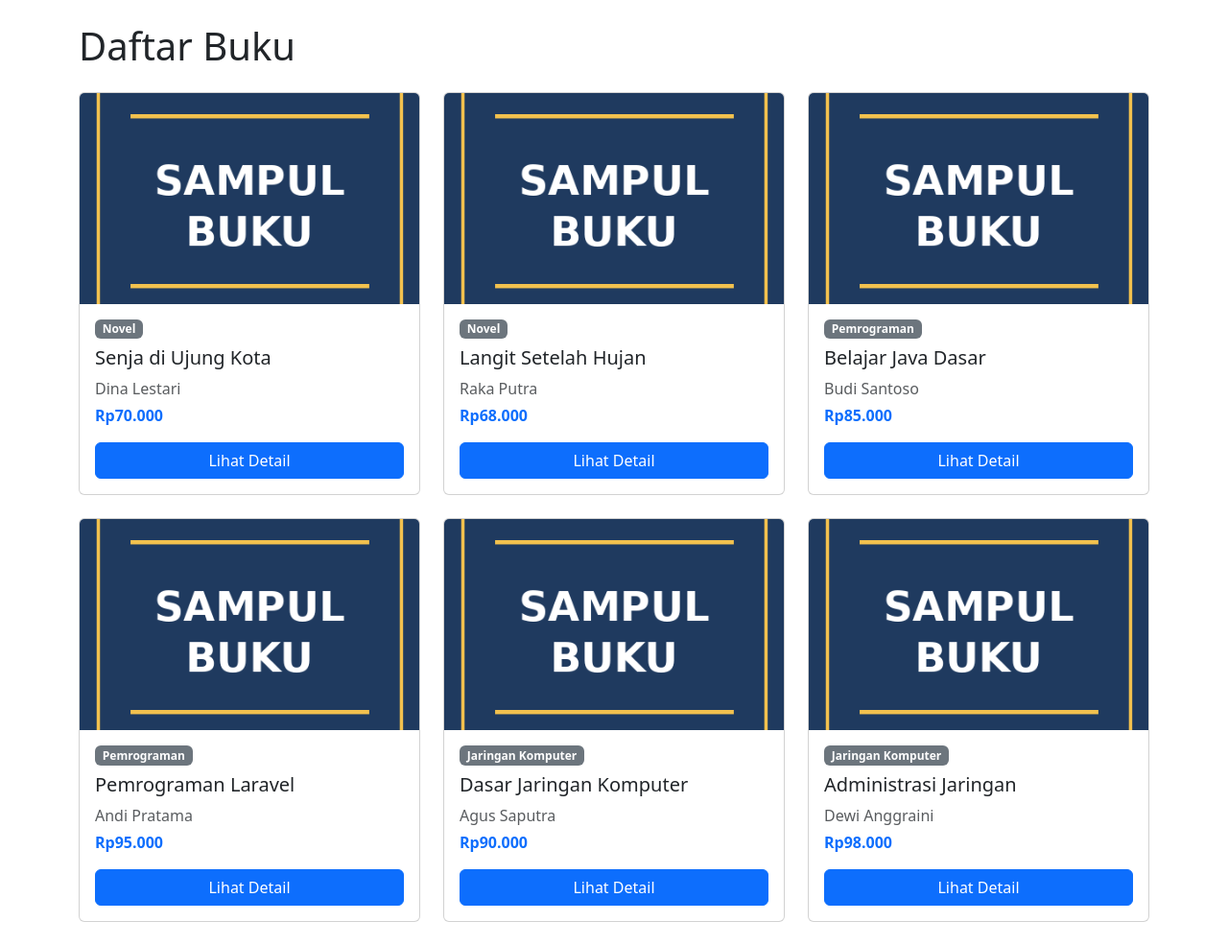
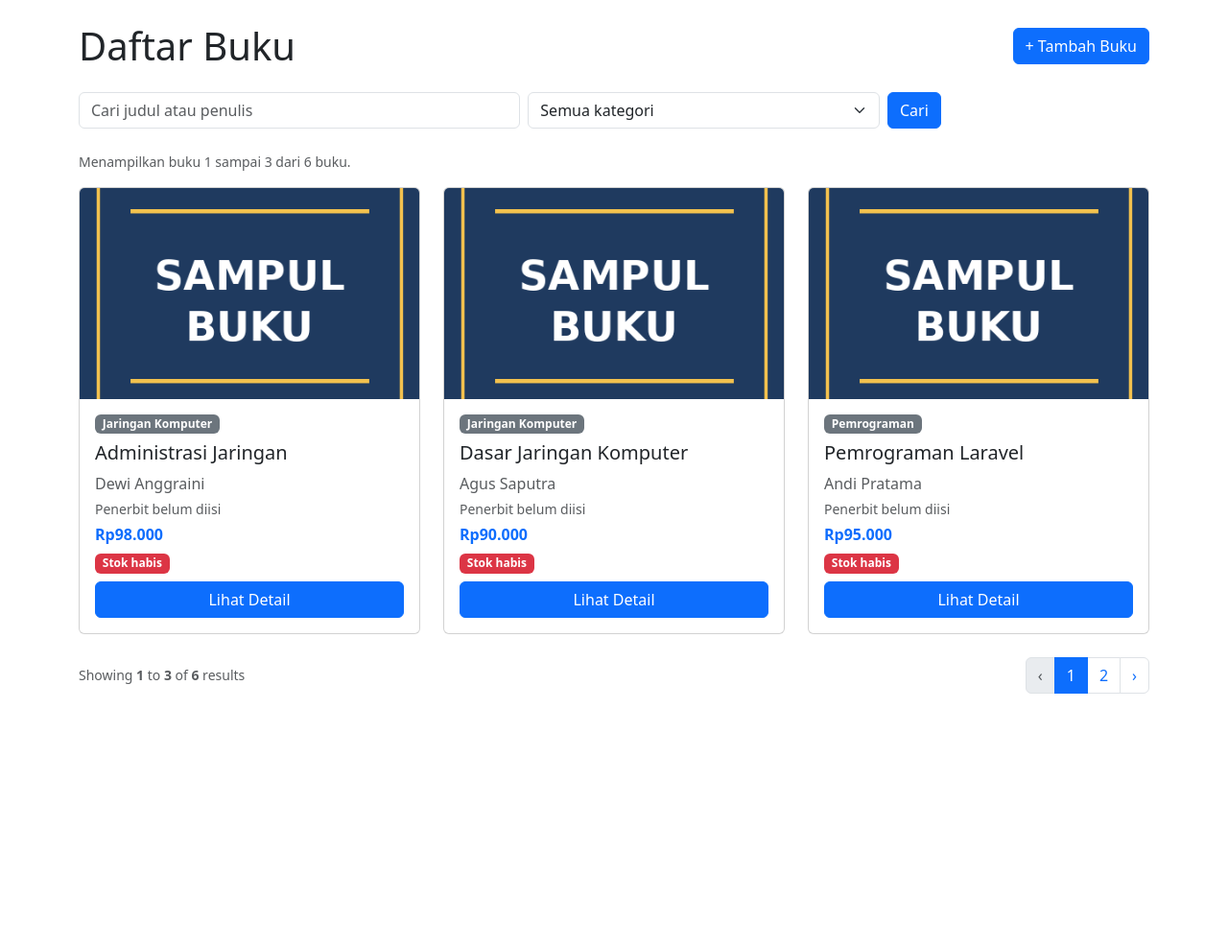
Before and after one commit to NiLuhDwiSarasAdnyaniMI/toko-buku-2515323066, a Laravel app: page /buku in a window 1280 px wide. Shown: the part 56-1041 px from the top of the page at 96% size. After the commit the page ends 779 px from the top, so only its background shows below. Run offline with Laravel 12, Linux system fonts and the light colour scheme; data comes from the database, SQL or seed files in the repository; parts of the project's set-up code (start-up, migrations or seed data) failed here and were passed over.

Commit message:
Tambahkan stok buku, pencarian, filter kategori, dan pagination katalog

```diff
--- a/app/Http/Controllers/BookController.php
+++ b/app/Http/Controllers/BookController.php
@@ -9,20 +9,45 @@ use Illuminate\Http\Request;
 
 class BookController extends Controller
 {
-    public function index()
+    public function index(Request $request)
     {
+        $kataKunci = $request->query('q');
+        $kategoriId = $request->query('kategori');
+
+        $daftarBuku = Book::with(['category', 'publisher'])
+            ->when($kataKunci, function ($query, $kataKunci) {
+                $query->where(function ($query) use ($kataKunci) {
+                    $query->where('title', 'like', '%' . $kataKunci . '%')
+                        ->orWhere('author_name', 'like', '%' . $kataKunci . '%');
+                });
+            })
+            ->when($kategoriId, function ($query, $kategoriId) {
+                $query->where('category_id', $kategoriId);
+            })
+            ->latest('id')
+            ->paginate(3)
+            ->withQueryString();
+
         return view('buku.index', [
-            'daftarBuku' => Book::with(['category', 'publisher'])->get(),
+            'daftarBuku' => $daftarBuku,
+            'daftarKategori' => Category::orderBy('name')->get(),
+            'kataKunci' => $kataKunci,
+            'kategoriId' => $kategoriId,
         ]);
     }
 
     public function show($id)
     {
-        $buku = Book::with(['category', 'publisher'])->findOrFail($id);
+        $buku = Book::with(['category', 'publisher'])->find($id);
+
+        $bukuSerupa = $buku
+            ? $buku->category->books()->whereKeyNot($buku->id)->latest('id')->limit(3)->get()
+            : collect();
 
         return view('buku.show', [
             'buku' => $buku,
             'id' => $id,
+            'bukuSerupa' => $bukuSerupa,
         ]);
     }
 
@@ -86,8 +111,9 @@ class BookController extends Controller
             'author_name' => 'required|string|max:255',
             'category_id' => 'required|exists:categories,id',
             'publisher_id' => 'required|exists:publishers,id',
-            'price' => 'required|numeric|min:0|max:99999999',
+            'price' => 'required|integer|min:0|max:99999999',
             'published_year' => 'nullable|integer|min:1900|max:2100',
+            'stock' => 'required|integer|min:0|max:100000',
             'cover' => 'nullable|image|mimes:jpg,jpeg,png|max:2048',
         ];
     }
@@ -102,12 +128,16 @@ class BookController extends Controller
             'publisher_id.required' => 'Penerbit wajib dipilih.',
             'publisher_id.exists' => 'Penerbit tidak ditemukan.',
             'price.required' => 'Harga wajib diisi.',
-            'price.numeric' => 'Harga harus berupa angka.',
+            'price.integer' => 'Harga harus berupa bilangan bulat tanpa titik atau koma (contoh: 85000).',
             'price.min' => 'Harga tidak boleh negatif.',
             'price.max' => 'Harga terlalu besar (maksimal 99.999.999).',
             'published_year.integer' => 'Tahun terbit harus berupa angka bulat.',
             'published_year.min' => 'Tahun terbit minimal 1900.',
             'published_year.max' => 'Tahun terbit maksimal 2100.',
+            'stock.required' => 'Stok wajib diisi (isi 0 bila habis).',
+            'stock.integer' => 'Stok harus berupa bilangan bulat.',
+            'stock.min' => 'Stok tidak boleh negatif.',
+            'stock.max' => 'Stok terlalu besar (maksimal 100.000).',
             'cover.image' => 'Sampul harus berupa gambar.',
             'cover.mimes' => 'Sampul harus berformat JPG atau PNG.',
             'cover.max' => 'Ukuran sampul maksimal 2 MB.',
--- a/app/Models/Book.php
+++ b/app/Models/Book.php
@@ -14,6 +14,7 @@ class Book extends Model
         'author_name',
         'price',
         'published_year',
+        'stock',
         'cover',
     ];
 
--- a/app/Providers/AppServiceProvider.php
+++ b/app/Providers/AppServiceProvider.php
@@ -2,6 +2,7 @@
 
 namespace App\Providers;
 
+use Illuminate\Pagination\Paginator;
 use Illuminate\Support\ServiceProvider;
 
 class AppServiceProvider extends ServiceProvider
@@ -19,6 +20,8 @@ class AppServiceProvider extends ServiceProvider
      */
     public function boot(): void
     {
-        //
+        // Tautan halaman bawaan Laravel bergaya Tailwind. Proyek ini memakai
+        // Bootstrap 5, jadi pilih tampilan paginasi Bootstrap 5.
+        Paginator::useBootstrapFive();
     }
 }
--- a/resources/views/buku/index.blade.php
+++ b/resources/views/buku/index.blade.php
@@ -1,17 +1,50 @@
-
 @extends('layouts.app')
 
 @section('title', 'Daftar Buku — BookStore')
 
 @section('content')
-    <h1 class="mb-4">Daftar Buku</h1>
+    <div class="d-flex justify-content-between align-items-center mb-4">
+        <h1 class="mb-0">Daftar Buku</h1>
+        <a href="{{ route('buku.create') }}" class="btn btn-primary">+ Tambah Buku</a>
+    </div>
+
+    <form action="{{ route('buku.index') }}" method="GET" class="row g-2 mb-4">
+        <div class="col-md-5">
+            <input type="text" name="q" class="form-control"
+                   placeholder="Cari judul atau penulis" value="{{ $kataKunci }}">
+        </div>
+        <div class="col-md-4">
+            <select name="kategori" class="form-select">
+                <option value="">Semua kategori</option>
+                @foreach ($daftarKategori as $kategori)
+                    <option value="{{ $kategori->id }}" @selected($kategoriId == $kategori->id)>
+                        {{ $kategori->name }}
+                    </option>
+                @endforeach
+            </select>
+        </div>
+        <div class="col-md-3 d-flex gap-2">
+            <button type="submit" class="btn btn-primary">Cari</button>
+            @if ($kataKunci || $kategoriId)
+                <a href="{{ route('buku.index') }}" class="btn btn-outline-secondary">Reset</a>
+            @endif
+        </div>
+    </form>
+
+    @if ($daftarBuku->isEmpty())
+        <div class="alert alert-info">Tidak ada buku yang cocok.</div>
+    @else
+        <p class="text-muted small">
+            Menampilkan buku {{ $daftarBuku->firstItem() }} sampai {{ $daftarBuku->lastItem() }}
+            dari {{ $daftarBuku->total() }} buku.
+        </p>
 
         <div class="row row-cols-1 row-cols-md-3 g-4">
             @foreach ($daftarBuku as $buku)
                 <div class="col">
                     <div class="card h-100 kartu-buku">
                         <img
-                        src="{{ asset('images/sampul-placeholder.png') }}"
+                            src="{{ $buku->cover ? asset('storage/' . $buku->cover) : asset('images/sampul-placeholder.png') }}"
                             class="card-img-top"
                             alt="Sampul {{ $buku->title }}"
                         >
@@ -21,22 +54,25 @@
                                 {{ $buku->category->name }}
                             </span>
 
-                        <h5 class="card-title">
-                            {{ $buku->title }}
-                        </h5>
+                            <h5 class="card-title">{{ $buku->title }}</h5>
 
-                        <p class="card-text text-muted mb-1">
-                            {{ $buku->author_name }}
+                            <p class="card-text text-muted mb-1">{{ $buku->author_name }}</p>
+
+                            <p class="card-text small text-muted mb-1">
+                                {{ $buku->publisher?->name ?? 'Penerbit belum diisi' }}
                             </p>
 
-                        <p class="card-text harga-buku">
+                            <p class="card-text harga-buku mb-1">
                                 Rp{{ number_format($buku->price, 0, ',', '.') }}
                             </p>
 
-                        <a
-                            href="{{ url('/buku/'.$buku->id) }}"
-                            class="btn btn-primary mt-auto"
-                        >
+                            @if ($buku->stock > 0)
+                                <p class="card-text small mb-2">Stok: {{ $buku->stock }}</p>
+                            @else
+                                <p class="card-text mb-2"><span class="badge bg-danger">Stok habis</span></p>
+                            @endif
+
+                            <a href="{{ url('/buku/' . $buku->id) }}" class="btn btn-primary mt-auto">
                                 Lihat Detail
                             </a>
                         </div>
@@ -44,4 +80,9 @@
                 </div>
             @endforeach
         </div>
+
+        <div class="mt-4">
+            {{ $daftarBuku->links() }}
+        </div>
+    @endif
 @endsection
```
Also changed, not shown: resources/views/buku/create.blade.php (+11 -0 lines), resources/views/buku/edit.blade.php (added, +134 -0 lines), resources/views/buku/show.blade.php (+19 -2 lines), database/migrations/2026_11_10_012333_add_stock_to_books_table.php (added). Lines whose indentation alone changed are shown as unchanged.
